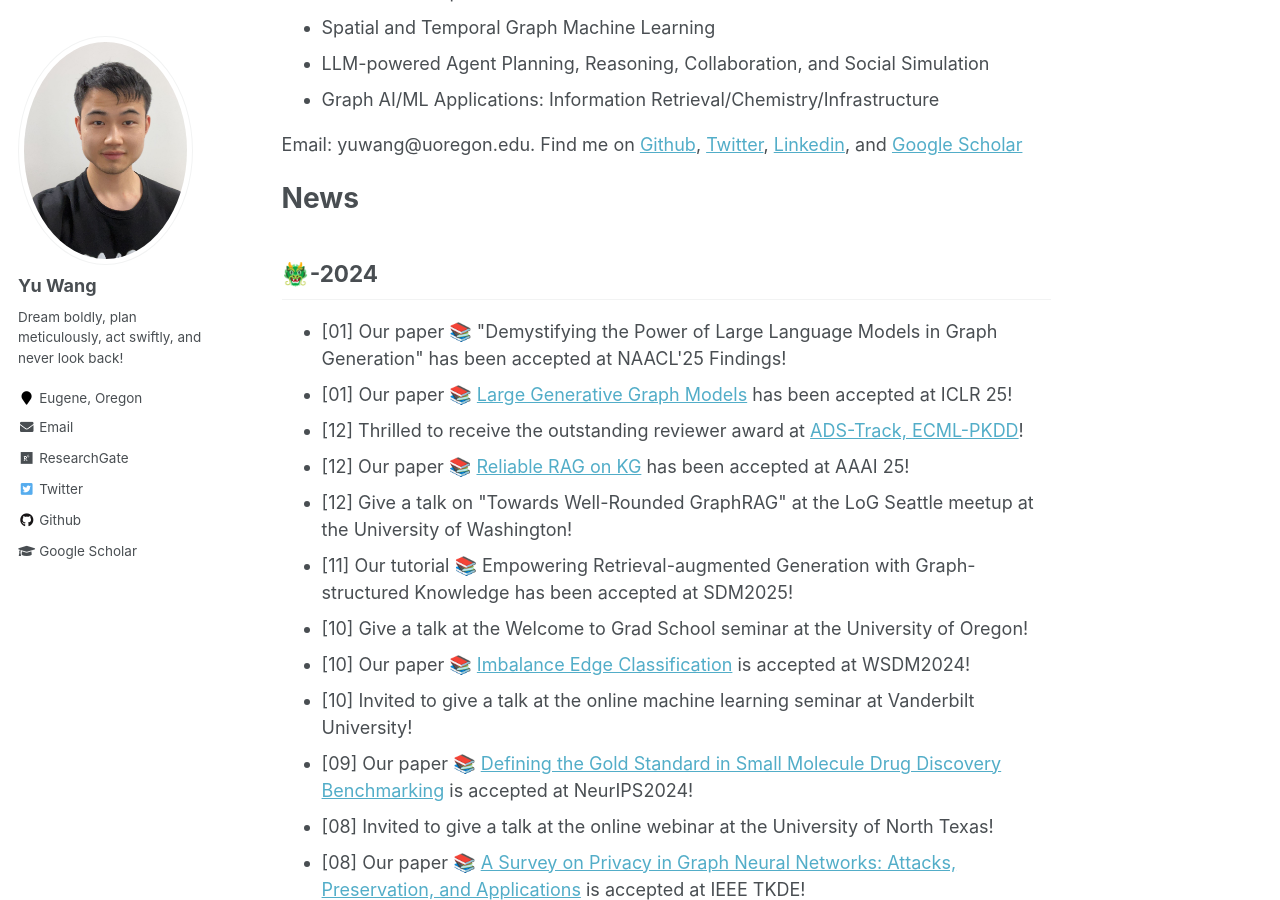
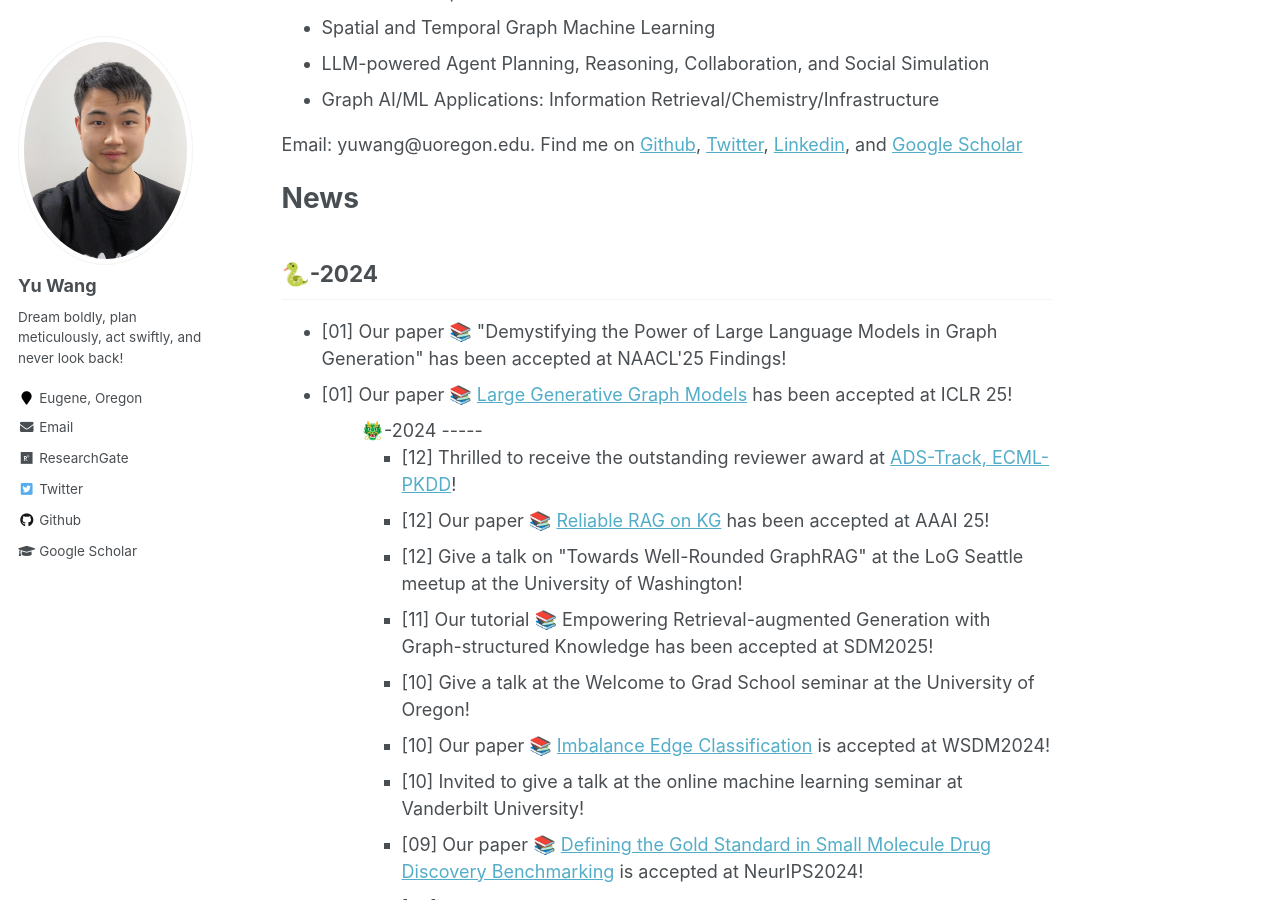
Before and after one commit to yuwang0103/yuwang0103.github.io, a Jekyll site: the page built from _pages/about.md, in a window 1280 px wide and 900 px high, scrolled down 619 px. Built offline with Jekyll 4.4.1, drawn with Linux system fonts in a browser that asks for light colours; some of the changed text lies outside the part shown.

Commit message:
Update about.md

```diff
--- a/_pages/about.md
+++ b/_pages/about.md
@@ -29,11 +29,16 @@ Email: yuwang@uoregon.edu. Find me on [Github](https://github.com/yuwvandy), [Tw
 News
 ======
 
-🐲-2024
+
+🐍-2024
 -----
 <ul>
 <li>[01] Our paper 📚 "Demystifying the Power of Large Language Models in Graph Generation" has been accepted at NAACL'25 Findings!</li>
 <li>[01] Our paper 📚 <a href='https://arxiv.org/abs/2406.05109'>Large Generative Graph Models</a> has been accepted at ICLR 25!</li>
+<ul>
+🐲-2024
+-----
+<ul>
 <li>[12] Thrilled to receive the outstanding reviewer award at <a href='https://ecmlpkdd.org/2024/organisation-area-chairs-and-reviewers/'>ADS-Track, ECML-PKDD</a>!</li>
 <li>[12] Our paper 📚 <a href='https://arxiv.org/abs/2410.08985'>Reliable RAG on KG</a> has been accepted at AAAI 25!</li>
 <li>[12] Give a talk on "Towards Well-Rounded GraphRAG" at the LoG Seattle meetup at the University of Washington!</li>
```
